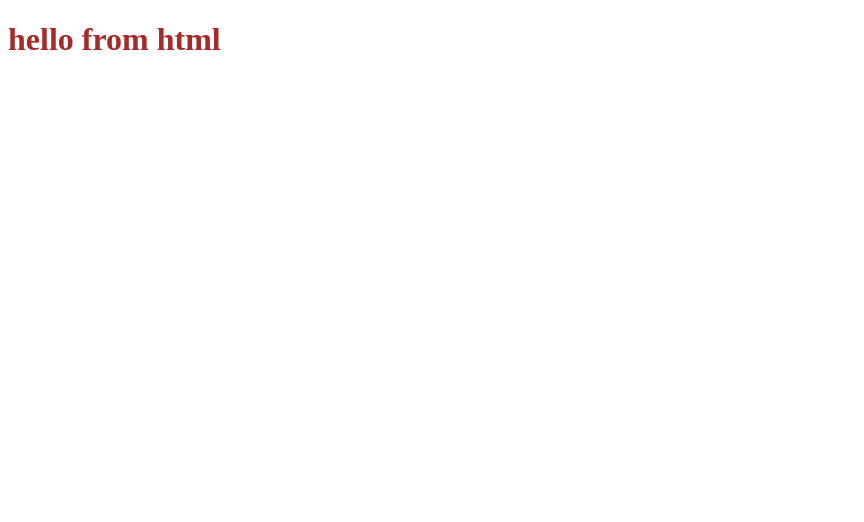
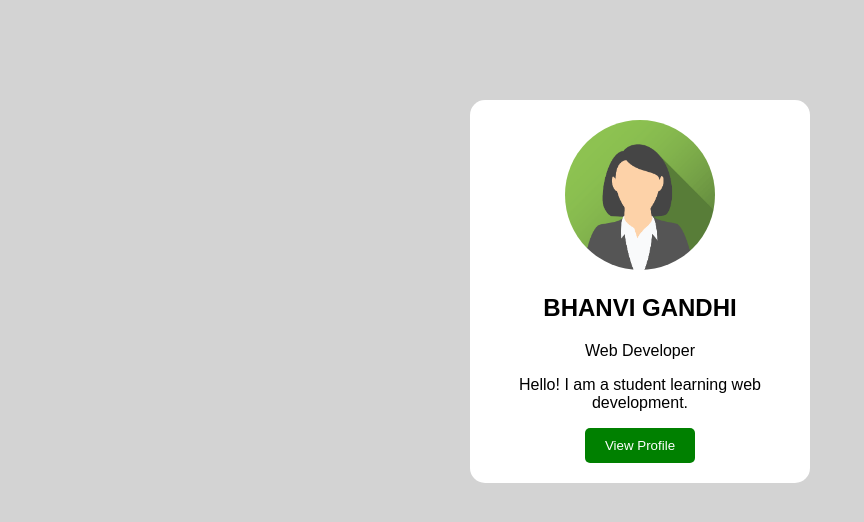
Before and after one commit to bhanvi3503beai25-oss/Bi-DevelopmentWorkshop, a plain HTML site: page index.html in a window 1280 px wide. Shown: the whole page, without its empty margins (0-864 px from the left). Drawn offline with Linux system fonts and the light colour scheme.

```diff
--- a/index.css
+++ b/index.css
@@ -1,3 +1,29 @@
-h1{
-    color:brown
+
+body {
+    font-family: Arial;
+    background-color: lightgray;
+    text-align: center;
 }
+
+.profile-card {
+    background-color: white;
+    width: 300px;
+    margin: 100px auto;
+    padding: 20px;
+    border-radius: 15px;
+}
+
+.profile-card img {
+    width: 150px;
+    height: 150px;
+    border-radius: 50%;
+}
+
+button {
+    background-color: green;
+    color: white;
+    padding: 10px 20px;
+    border: none;
+    border-radius: 5px;
+    cursor: pointer;
+}
--- a/index.html
+++ b/index.html
@@ -1,13 +1,32 @@
+
 <!DOCTYPE html>
 <html lang="en">
+
 <head>
     <meta charset="UTF-8">
     <meta name="viewport" content="width=device-width, initial-scale=1.0">
-    <title>Document</title>
-   <link rel="stylesheet" href="index.css".css">
+    <title>My Profile</title>
+
+    <link rel="stylesheet" href="index.css">
 </head>
+
 <body>
-    <h1> hello from html</h1>
-    <script src="index.js2"></script>
+
+    <div class="profile-card">
+
+        <img src="jane.png" alt="Jane Profile">
+
+        <h2>BHANVI GANDHI</h2>
+
+        <p>Web Developer</p>
+
+        <p>Hello! I am a student learning web development.</p>
+
+        <button onclick="viewProfile()">View Profile</button>
+
+    </div>
+
+    <script src="index.js"></script>
+
 </body>
 </html>
--- a/index.js
+++ b/index.js
@@ -1 +1,17 @@
-alert("Hello from js");
+// alert("Hello from js");
+function viewProfile() {
+    alert("Welcome to Jane Doe's Profile!");
+
+    document.querySelector(".profile-card").innerHTML = `
+        <img src="jane.png" alt="Jane">
+        <h2>Jane Doe</h2>
+        <p>Web Developer</p>
+        <p>Email: jane@gmail.com</p>
+        <p>Skills: HTML, CSS, JavaScript</p>
+        <button onclick="goBack()">Go Back</button>
+    `;
+}
+
+function goBack() {
+    location.reload();
+}
```
Also changed, not shown: jane.png (added), john.png (added).
